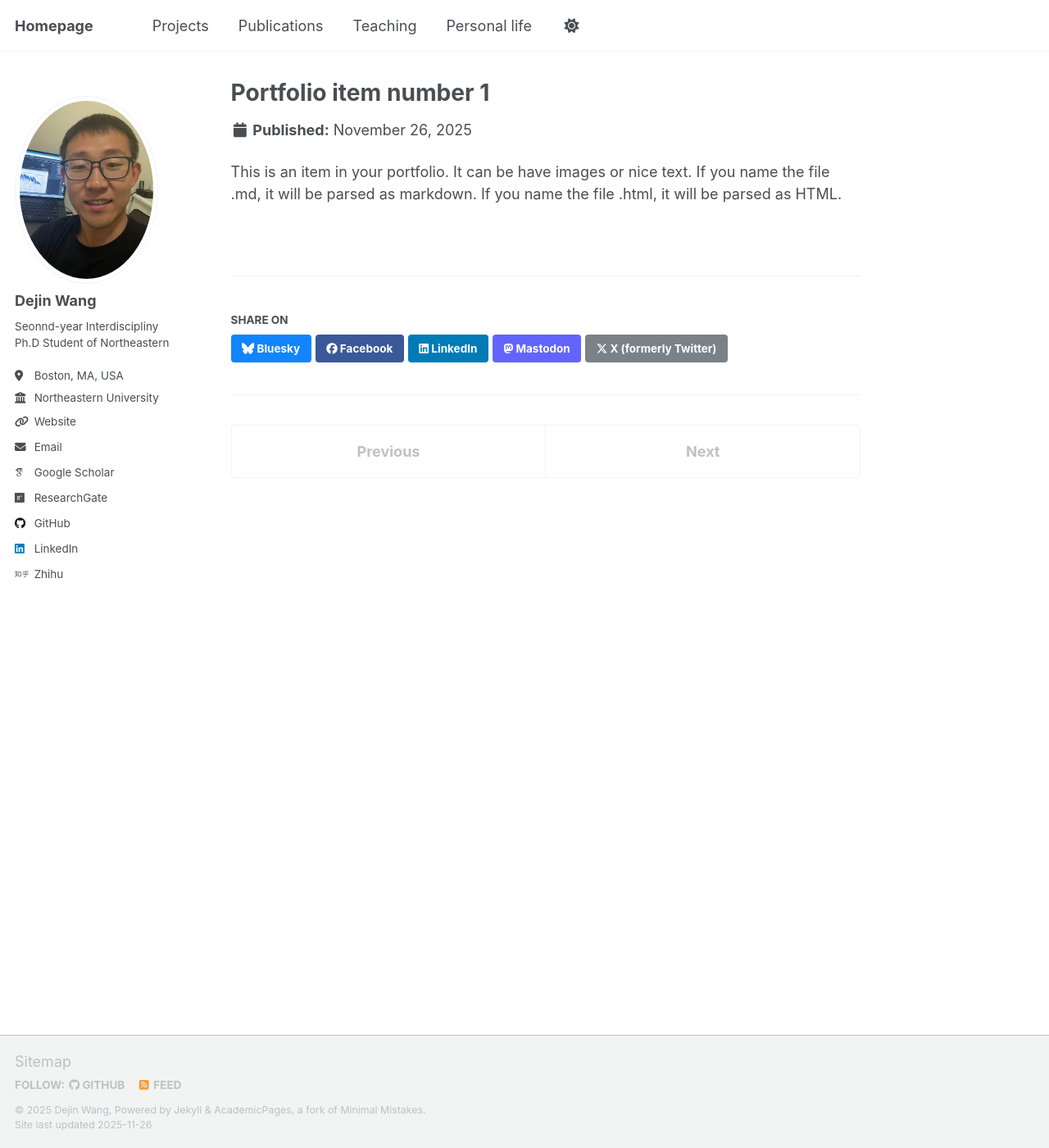
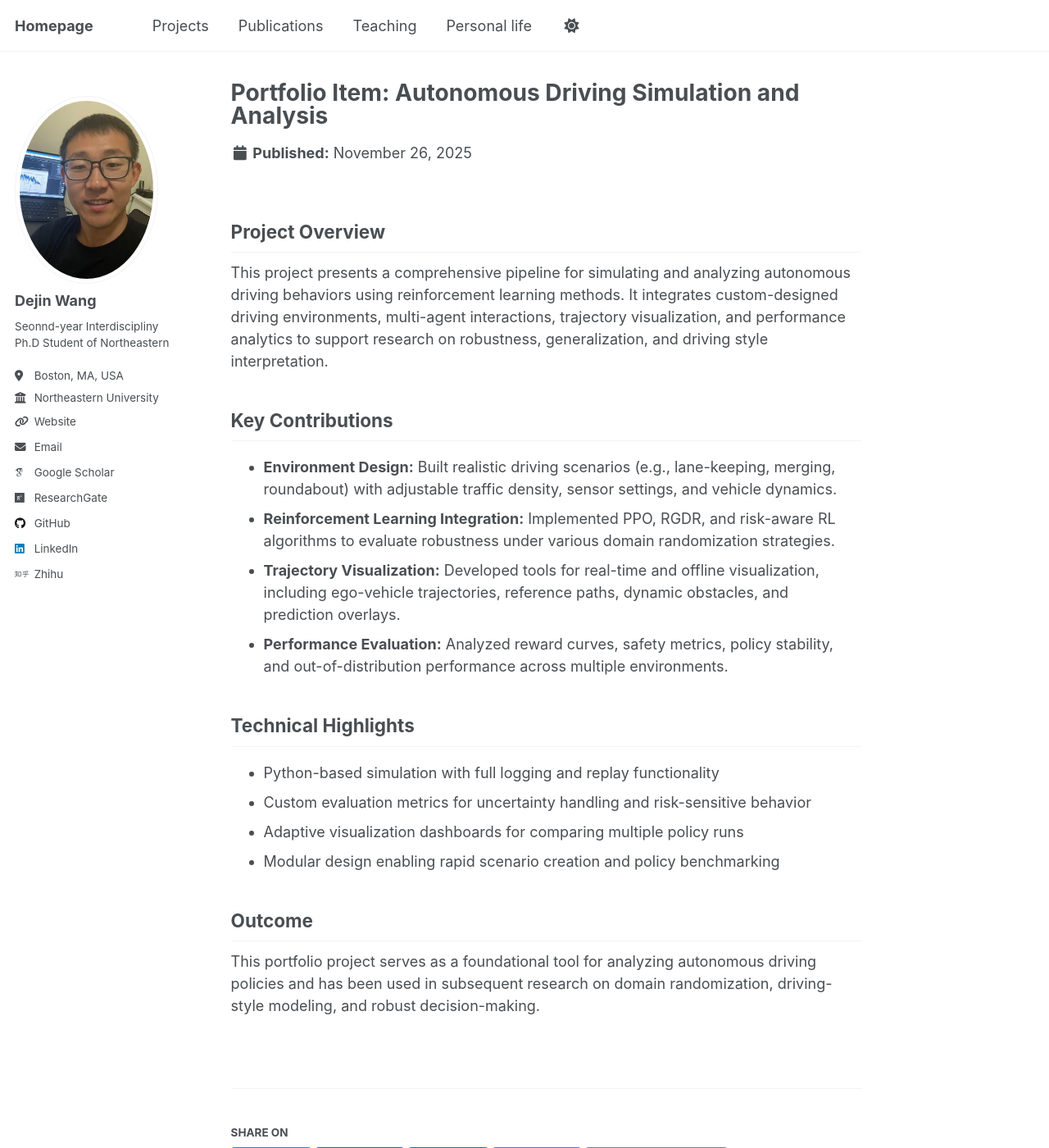
Before and after one commit to dejin-wang/dejin-wang.github.io, a Jekyll site: the page built from _portfolio/portfolio-1.md, in a window 1280 px wide and 1400 px high. Shown: the whole window at 82% size. Built offline with Jekyll 4.4.1, drawn with Linux system fonts in a browser that asks for light colours; some web fonts are replaced; a script that is not in the unit is left out.

Commit message:
Update portfolio-1.md

```diff
--- a/_portfolio/portfolio-1.md
+++ b/_portfolio/portfolio-1.md
@@ -1,7 +1,23 @@
 ---
-title: "Portfolio item number 1"
-excerpt: "Short description of portfolio item number 1<br/><img src='/images/500x300.png'>"
+title: "Portfolio Item: Autonomous Driving Simulation and Analysis"
+excerpt: "A project focused on designing and analyzing reinforcement-learning–based autonomous driving behaviors, including environment setup, trajectory visualization, and performance evaluation.<br/><img src='/images/500x300.png'>"
 collection: portfolio
 ---
 
-This is an item in your portfolio. It can be have images or nice text. If you name the file .md, it will be parsed as markdown. If you name the file .html, it will be parsed as HTML.
+## Project Overview
+This project presents a comprehensive pipeline for simulating and analyzing autonomous driving behaviors using reinforcement learning methods. It integrates custom-designed driving environments, multi-agent interactions, trajectory visualization, and performance analytics to support research on robustness, generalization, and driving style interpretation.
+
+## Key Contributions
+- **Environment Design:** Built realistic driving scenarios (e.g., lane-keeping, merging, roundabout) with adjustable traffic density, sensor settings, and vehicle dynamics.
+- **Reinforcement Learning Integration:** Implemented PPO, RGDR, and risk-aware RL algorithms to evaluate robustness under various domain randomization strategies.
+- **Trajectory Visualization:** Developed tools for real-time and offline visualization, including ego-vehicle trajectories, reference paths, dynamic obstacles, and prediction overlays.
+- **Performance Evaluation:** Analyzed reward curves, safety metrics, policy stability, and out-of-distribution performance across multiple environments.
+
+## Technical Highlights
+- Python-based simulation with full logging and replay functionality
+- Custom evaluation metrics for uncertainty handling and risk-sensitive behavior
+- Adaptive visualization dashboards for comparing multiple policy runs
+- Modular design enabling rapid scenario creation and policy benchmarking
+
+## Outcome
+This portfolio project serves as a foundational tool for analyzing autonomous driving policies and has been used in subsequent research on domain randomization, driving-style modeling, and robust decision-making.
```
